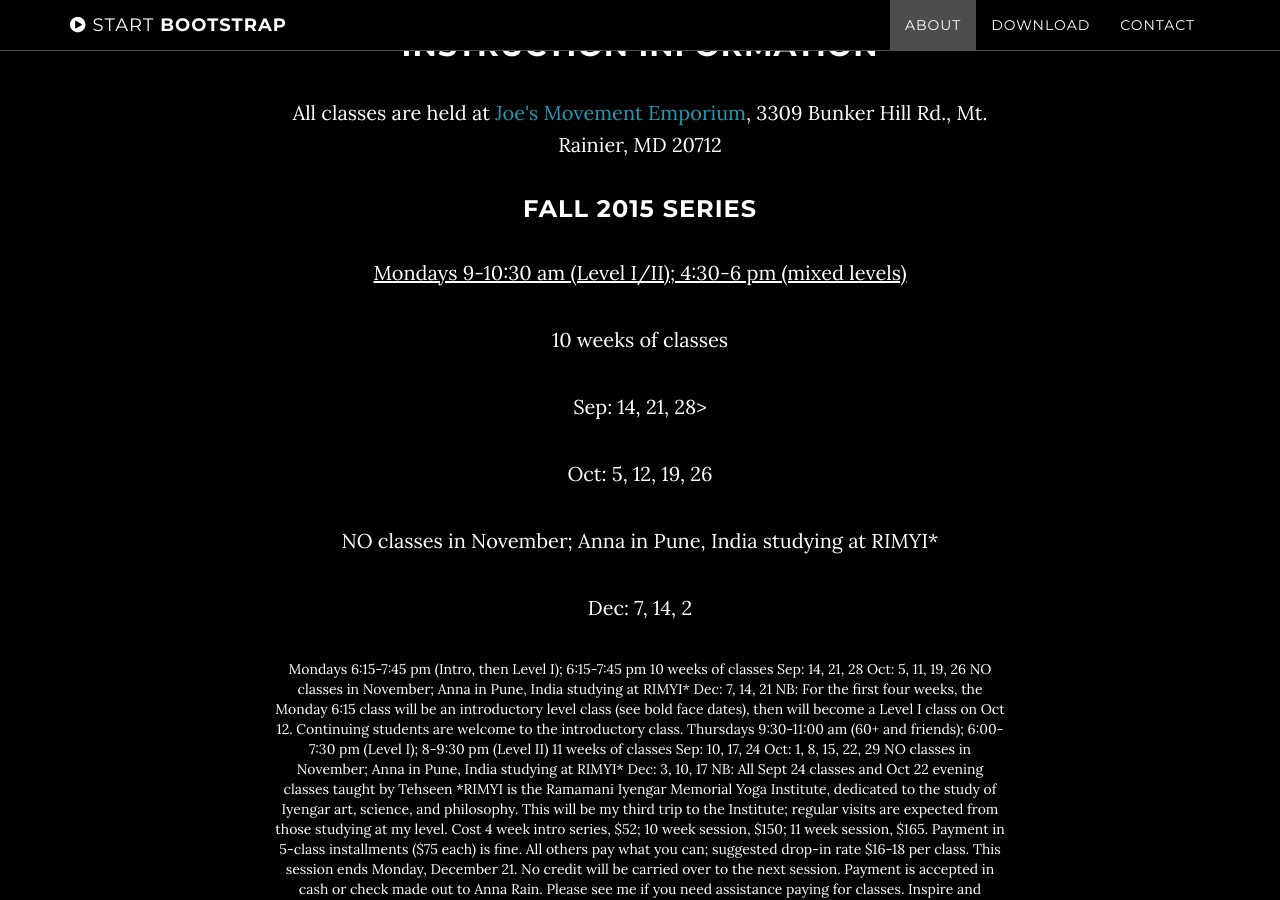
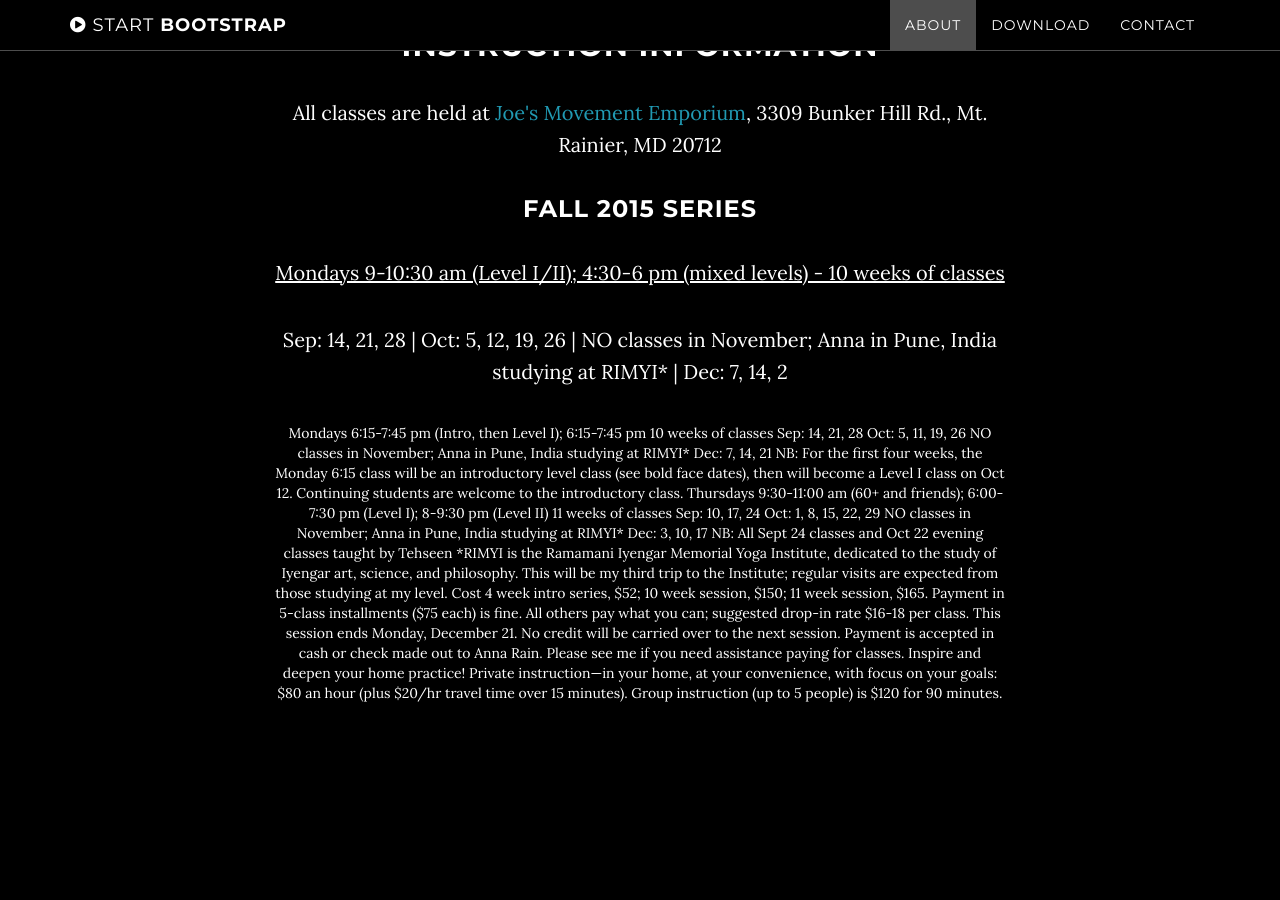
Before and after one commit to AnnaRainYoga/annarainyoga.github.io, a Jekyll site: the page built from index.html, in a window 1280 px wide and 900 px high, scrolled down 2156 px. Built offline with Jekyll 4.4.1, drawn with Linux system fonts in a browser that asks for light colours.

```diff
--- a/_includes/instruction.html
+++ b/_includes/instruction.html
@@ -7,12 +7,8 @@
                     <p>All classes are held at <a href=" http://www.joesmovement.org/">Joe's Movement Emporium</a>,
                     3309 Bunker Hill Rd., Mt. Rainier, MD 20712</p>
                     <h3>Fall 2015 Series</h3>
-                    <p><u>Mondays 9-10:30 am (Level I/II); 4:30-6 pm (mixed levels)</u></p>
-                        <p>10 weeks of classes</p>
-                        <p>Sep: 14, 21, 28></p>
-                        <p>Oct: 5, 12, 19, 26</p>
-                        <p>NO classes in November; Anna in Pune, India studying at RIMYI*</p>
-                        <p>Dec: 7, 14, 2</p>
+                    <p><u>Mondays 9-10:30 am (Level I/II); 4:30-6 pm (mixed levels) - 10 weeks of classes</u></p>
+                        <p>Sep: 14, 21, 28 | Oct: 5, 12, 19, 26 | NO classes in November; Anna in Pune, India studying at RIMYI* | Dec: 7, 14, 2</p>
 
 Mondays 6:15-7:45 pm (Intro, then Level I); 6:15-7:45 pm
 
```
